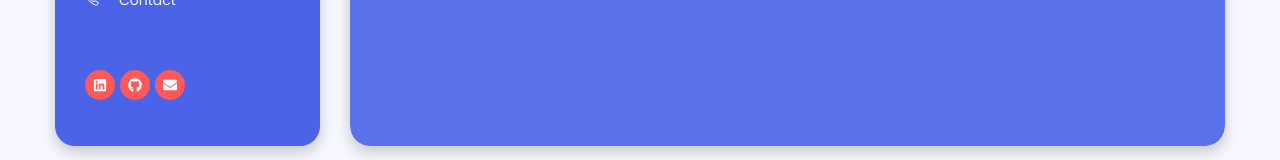
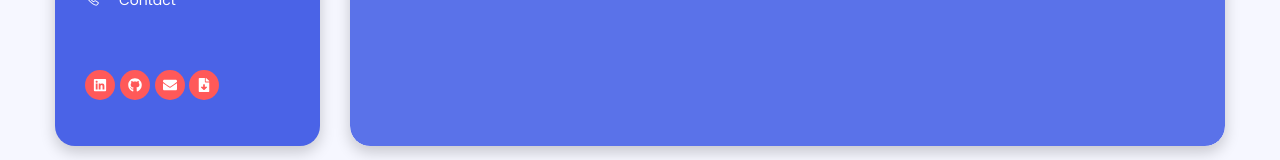
Before and after one commit to donald-p-redding/personal_website, a React (Create React App) app: page / in a window 1280 px wide. Shown: the part 524-684 px from the top of the page. Built offline with nearby package versions, Linux system fonts and the light colour scheme.

Commit message:
added resume button to header

```diff
--- a/src/components/Layout/Header.jsx
+++ b/src/components/Layout/Header.jsx
@@ -1,10 +1,12 @@
 import React, { useEffect, useState } from "react";
 import { Link as ScrollLink } from "react-scroll";
 import { Link, useRouteMatch } from "react-router-dom";
+import { aboutData } from "../Sections/About";
 import {
   FaEnvelope,
   FaLinkedin,
   FaGithub,
+  FaFileDownload
 } from "react-icons/fa";
 
 const headerData = {
@@ -232,7 +234,12 @@ function Header({ toggleHeader, toggleHandler }) {
                     <FaEnvelope />
                   </a>
                 </li>
-                )}
+              )}
+              <li className="list-inline-item">
+                <a target="_blank" rel="noreferrer" href={aboutData.cvpath} >
+                  <FaFileDownload />
+                </a>
+              </li>
             </ul>
           </div>
         </div>
```
